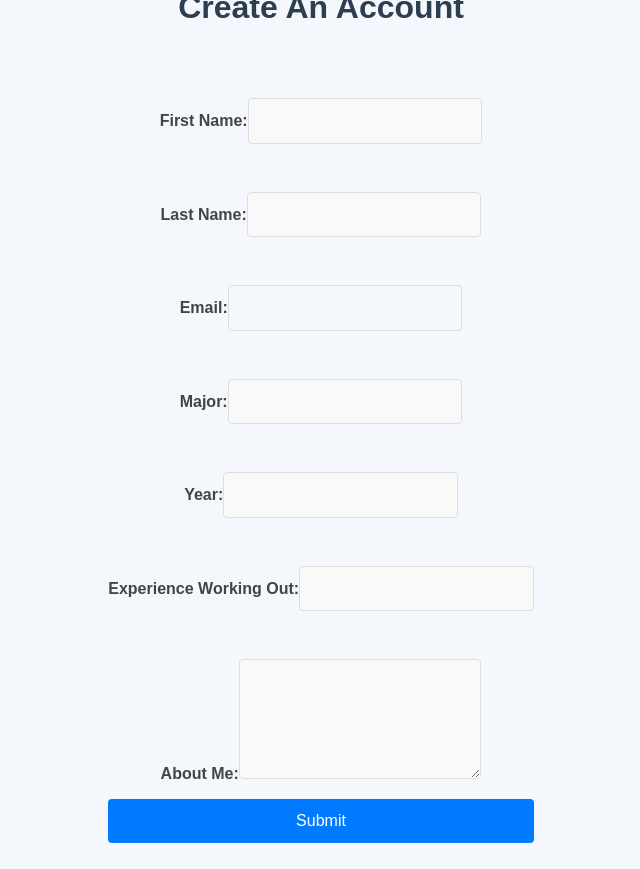
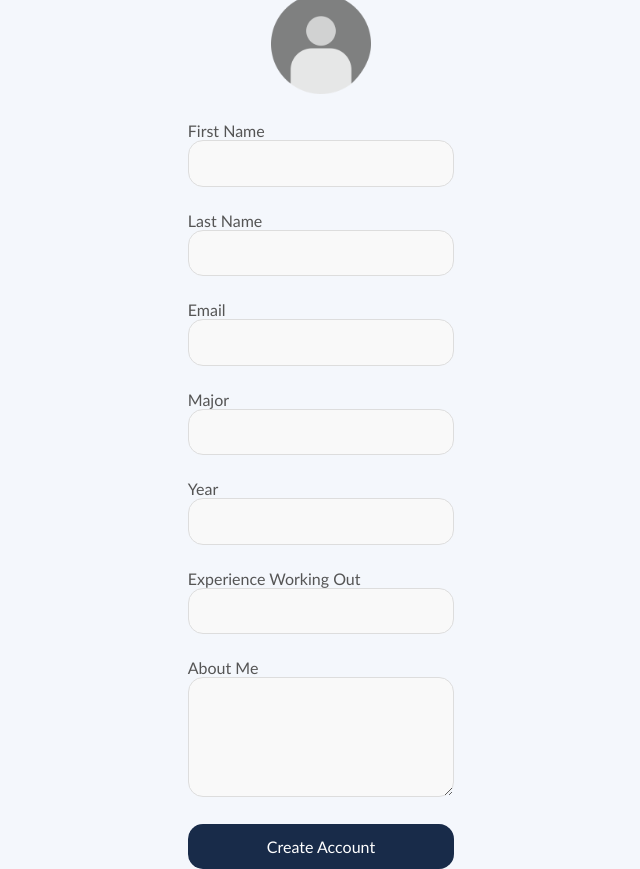
Before and after one commit to michaelhe999/TritonFit, a React (Create React App) app in the folder tritonfit/: page /createAccount in a window 1280 px wide. Shown: the whole page, without its empty margins (319-959 px from the left). Before the commit the page ends 843 px from the top, so only its background shows below. Built offline with nearby package versions, Linux system fonts and the light colour scheme.

Commit message:
Adjusted Css design, and added alert for demo

```diff
--- a/tritonfit/src/App.css
+++ b/tritonfit/src/App.css
@@ -1,3 +1,4 @@
+/* Reset some default styles */
 * {
   margin: 0;
   padding: 0;
@@ -5,7 +6,7 @@
 }
 
 body {
-  font-family: 'Arial', sans-serif;
+  font-family: 'Calibri', 'Helvetica Neue', Arial, sans-serif; /* Smoother font choice */
   background-color: #f4f7fc;
   color: #333;
   display: flex;
@@ -13,15 +14,17 @@ body {
   align-items: center;
   height: 100vh;
   flex-direction: column;
+  text-align: center;
 }
 
 .App {
   background-color: #fff;
   padding: 2rem;
-  border-radius: 8px;
+  border-radius: 12px; /* Rounded corners for the form container */
   box-shadow: 0 4px 10px rgba(0, 0, 0, 0.1);
   width: 100%;
-  max-width: 500px;
+  max-width: 600px;
+  text-align: center;
 }
 
 h1 {
@@ -34,33 +37,49 @@ h1 {
 form {
   display: flex;
   flex-direction: column;
+  gap: 1.5rem;
+}
+
+label {
+  font-weight: 300;
+  font-size: 1rem;
+  color: #555;
+  display: block;
+  text-align: left;
+}
+
+div {
+  display: block;
+  flex-direction: row;
+  align-items: center;
   gap: 1rem;
 }
 
-label {
-  font-weight: bold;
-  font-size: 1rem;
-  color: #444;
+.form-logo {
+  width: 100px; /* Adjust the width to make the image smaller */
+  height: auto; /* Maintain aspect ratio */
+  margin-bottom: 1.5rem; /* Add space below the image */
 }
 
 input,
+button,
 textarea {
   padding: 0.8rem;
+  width: 100%;
   font-size: 1rem;
   border: 1px solid #ddd;
-  border-radius: 4px;
+  border-radius: 15px; /* Rounded corners */
   background-color: #f9f9f9;
   outline: none;
   transition: border-color 0.3s ease;
+  flex-grow: 1;
+  font-family: inherit; /* Keeps font consistent */
 }
 
 input:focus,
 textarea:focus {
-  border-color: #007bff;
-}
-
-input[type='email'] {
-  background-color: #f4f7fc;
+  border-color: #007bff; /* Color on focus */
+  box-shadow: 0 0 5px rgba(0, 123, 255, 0.3); /* Soft shadow on focus */
 }
 
 textarea {
@@ -71,39 +90,25 @@ textarea {
 button {
   padding: 0.8rem;
   font-size: 1rem;
-  background-color: #007bff;
+  background-color: #182B49;
   color: #fff;
   border: none;
-  border-radius: 4px;
+  border-radius: 15px; /* Rounded corners for button */
   cursor: pointer;
-  transition: background-color 0.3s ease;
+  transition: background-color 0.3s ease, box-shadow 0.3s ease;
+  font-family: inherit;
 }
 
 button:hover {
-  background-color: #0056b3;
+  background-color: #182B49;
+  box-shadow: 0 4px 8px rgba(0, 0, 0, 0.1); /* Soft shadow on hover */
 }
 
 button:active {
-  background-color: #004494;
+  background-color: #182B49;
 }
 
 button:disabled {
   background-color: #ccc;
   cursor: not-allowed;
 }
-
-div {
-  margin-top: 2rem;
-  text-align: center;
-}
-
-pre {
-  background-color: #f4f7fc;
-  padding: 1rem;
-  border-radius: 4px;
-  font-size: 1rem;
-  word-wrap: break-word;
-  white-space: pre-wrap;
-  max-width: 100%;
-  overflow-x: auto;
-}
--- a/tritonfit/src/createAccount.tsx
+++ b/tritonfit/src/createAccount.tsx
@@ -1,5 +1,5 @@
 import { useState } from "react";
-
+import userPNG from "./assets/userPNG.png"
 
 export const CreateAccount = () => {
 
@@ -19,16 +19,26 @@ export const CreateAccount = () => {
 
   const handleSubmit = (event: React.FormEvent<HTMLFormElement>) => {
     event.preventDefault();
-    alert(createUser.lastName);
+    //For Demo Purposes
+    alert("First Name: " + createUser.firstName + "\n" +
+          "Last Name: " + createUser.lastName + "\n" +
+          "Email: " + createUser.email + "\n" +
+          "Major: " + createUser.major + "\n" +
+          "Experience: " + createUser.experience + "\n" +
+          "About Me: " + createUser.aboutMe
+    );
+    setCreateUser(initialUser);
   };
 
 
 
   return (
     <form onSubmit={(event) => handleSubmit(event)}>
+
+    <div>
       <h1>Create An Account</h1>
-    <div>
-      <label htmlFor="firstName">First Name:</label>
+      <img src={userPNG} className="form-logo"/>
+      <label htmlFor="firstName">First Name</label>
       <input
         type="text"
         id="firstName"
@@ -40,7 +50,7 @@ export const CreateAccount = () => {
     </div>
 
     <div>
-      <label htmlFor="lastName">Last Name:</label>
+      <label htmlFor="lastName">Last Name</label>
       <input
         type="text"
         id="lastName"
@@ -52,7 +62,7 @@ export const CreateAccount = () => {
     </div>
 
     <div>
-      <label htmlFor="email">Email:</label>
+      <label htmlFor="email">Email</label>
       <input
         type="email"
         id="email"
@@ -64,7 +74,7 @@ export const CreateAccount = () => {
     </div>
 
     <div>
-      <label htmlFor="major">Major:</label>
+      <label htmlFor="major">Major</label>
       <input
         type="text"
         id="major"
@@ -76,7 +86,7 @@ export const CreateAccount = () => {
     </div>
 
     <div>
-      <label htmlFor="year">Year:</label>
+      <label htmlFor="year">Year</label>
       <input
         type="number"
         id="year"
@@ -88,7 +98,7 @@ export const CreateAccount = () => {
     </div>
 
     <div>
-      <label htmlFor="experience">Experience Working Out:</label>
+      <label htmlFor="experience">Experience Working Out</label>
       <input
         type="text"
         id="experience"
@@ -100,7 +110,7 @@ export const CreateAccount = () => {
     </div>
 
     <div>
-      <label htmlFor="aboutMe">About Me:</label>
+      <label htmlFor="aboutMe">About Me</label>
       <textarea
         id="aboutMe"
         name="aboutMe"
@@ -111,7 +121,7 @@ export const CreateAccount = () => {
       ></textarea>
     </div>
 
-    <button type="submit">Submit</button>
+    <button type="submit">Create Account</button>
   </form>
   );
 };
```
Also changed, not shown: tritonfit/src/assets/userPNG.png (added).
